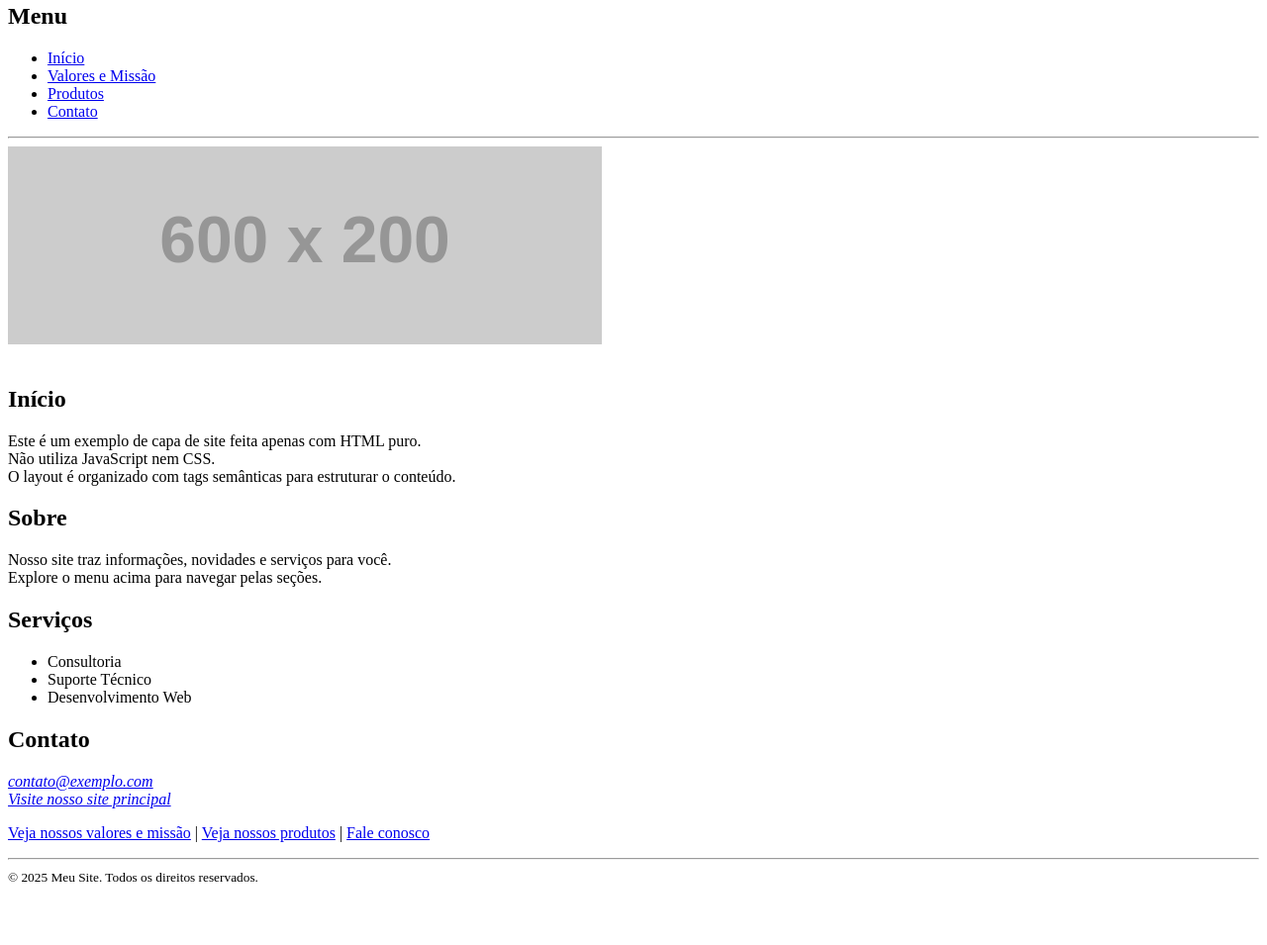
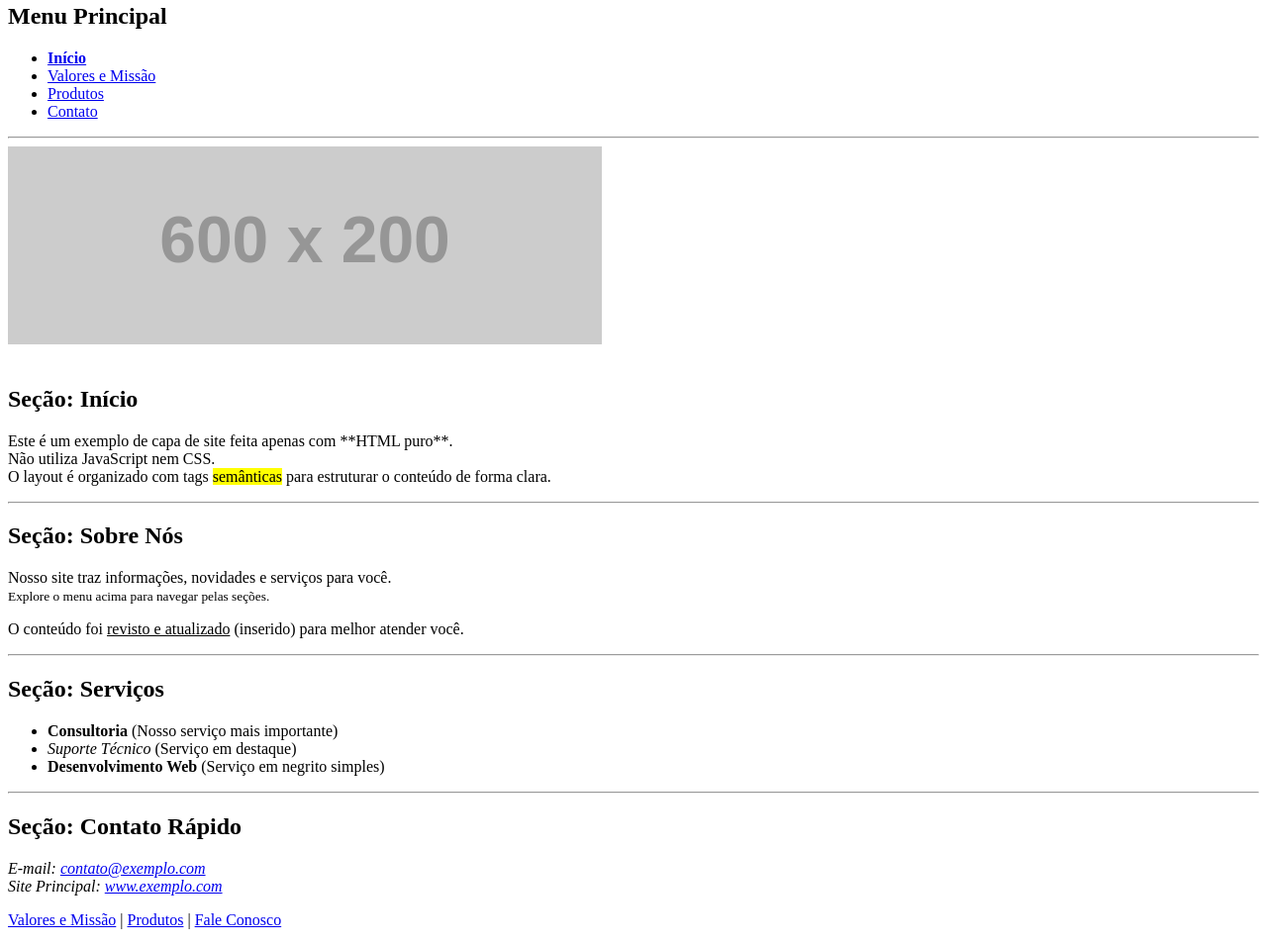
Before and after one commit to Purplesugar-HTML/site-ia, a plain HTML site: page inicio.html in a window 1280 px wide. Shown: the part 265-1220 px from the top of the page at 99% size. Before the commit the page ends 1168 px from the top, so only its background shows below. Drawn offline with Linux system fonts and the light colour scheme; placeholder pictures from the web are drawn by us.

Commit message:
Add files via upload
atualizações

```diff
--- a/inicio.html
+++ b/inicio.html
@@ -11,16 +11,15 @@
         <img src="https://via.placeholder.com/120x120/800080/ffffff?text=Logo" alt="Logo do Site" width="120" height="120">
         <h1>Bem-vindo ao Meu Site</h1>
         <p>Seu portal de informações e novidades</p>
-        <hr>
-    </header>
+        <hr> </header>
 
     <div>
 
         <aside>
-            <h2>Menu</h2>
+            <h2>Menu Principal</h2>
             <nav>
                 <ul>
-                    <li><a href="inicio.html">Início</a></li>
+                    <li><a href="inicio.html"><strong>Início</strong></a></li>
                     <li><a href="sobres.html">Valores e Missão</a></li>
                     <li><a href="produtos.html">Produtos</a></li>
                     <li><a href="contato.html">Contato</a></li>
@@ -29,53 +28,49 @@
         </aside>
 
         <hr> <main>
-            <img src="https://via.placeholder.com/600x200/800080/ffffff?text=Imagem+Roxa" alt="Imagem Roxa de Capa" width="600" height="200"><br><br>
+            <img src="https://via.placeholder.com/600x200/800080/ffffff?text=Imagem+de+Destaque" alt="Imagem Roxa de Capa" width="600" height="200"><br><br>
 
             <section id="inicio">
-                <h2>Início</h2>
+                <h2>Seção: Início</h2>
                 <p>
-                    Este é um exemplo de capa de site feita apenas com HTML puro.<br>
+                    Este é um exemplo de capa de site feita apenas com **HTML puro**.<br>
                     Não utiliza JavaScript nem CSS.<br>
-                    O layout é organizado com tags semânticas para estruturar o conteúdo.
+                    O layout é organizado com tags <mark>semânticas</mark> para estruturar o conteúdo de forma clara.
                 </p>
             </section>
 
-            <section id="sobre">
-                <h2>Sobre</h2>
+            <hr> <section id="sobre">
+                <h2>Seção: Sobre Nós</h2>
                 <p>
                     Nosso site traz informações, novidades e serviços para você.<br>
-                    Explore o menu acima para navegar pelas seções.
+                    <small>Explore o menu acima para navegar pelas seções.</small>
+                </p>
+                <p>
+                    O conteúdo foi <ins>revisto e atualizado</ins> (inserido) para melhor atender você.
                 </p>
             </section>
 
-            <section id="servicos">
-                <h2>Serviços</h2>
+            <hr> <section id="servicos">
+                <h2>Seção: Serviços</h2>
                 <ul>
-                    <li>Consultoria</li>
-                    <li>Suporte Técnico</li>
-                    <li>Desenvolvimento Web</li>
+                    <li><strong>Consultoria</strong> (Nosso serviço mais importante)</li>
+                    <li><em>Suporte Técnico</em> (Serviço em destaque)</li>
+                    <li><b>Desenvolvimento Web</b> (Serviço em negrito simples)</li>
                 </ul>
             </section>
 
-            <section id="contato">
-                <h2>Contato</h2>
+            <hr> <section id="contato">
+                <h2>Seção: Contato Rápido</h2>
                 <address>
-                    <a href="mailto:contato@exemplo.com">contato@exemplo.com</a><br>
-                    <a href="https://www.exemplo.com">Visite nosso site principal</a>
+                    E-mail: <a href="mailto:contato@exemplo.com">contato@exemplo.com</a><br>
+                    Site Principal: <a href="https://www.exemplo.com">www.exemplo.com</a>
                 </address>
                 <p>
-                    <a href="sobres.html">Veja nossos valores e missão</a> |
-                    <a href="produtos.html">Veja nossos produtos</a> |
-                    <a href="contato.html">Fale conosco</a>
+                    <a href="sobres.html">Valores e Missão</a> |
+                    <a href="produtos.html">Produtos</a> |
+                    <a href="contato.html">Fale Conosco</a>
                 </p>
             </section>
         </main>
 
     </div>
-
-    <hr> <footer>
-        <small>&copy; 2025 Meu Site. Todos os direitos reservados.</small>
-    </footer>
-
-</body>
-</html>
```
Also changed, not shown: produtos.html (+24 -24 lines).
